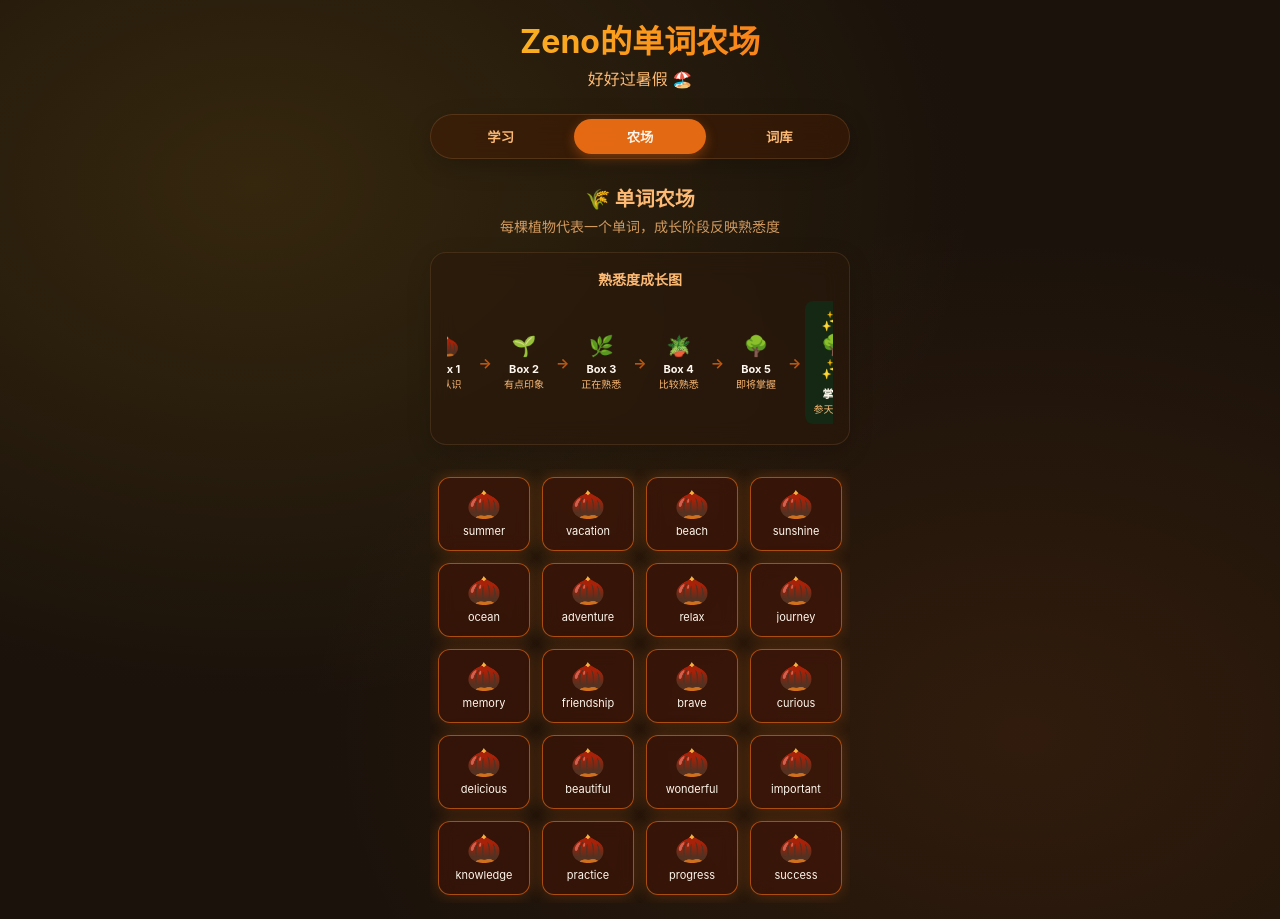
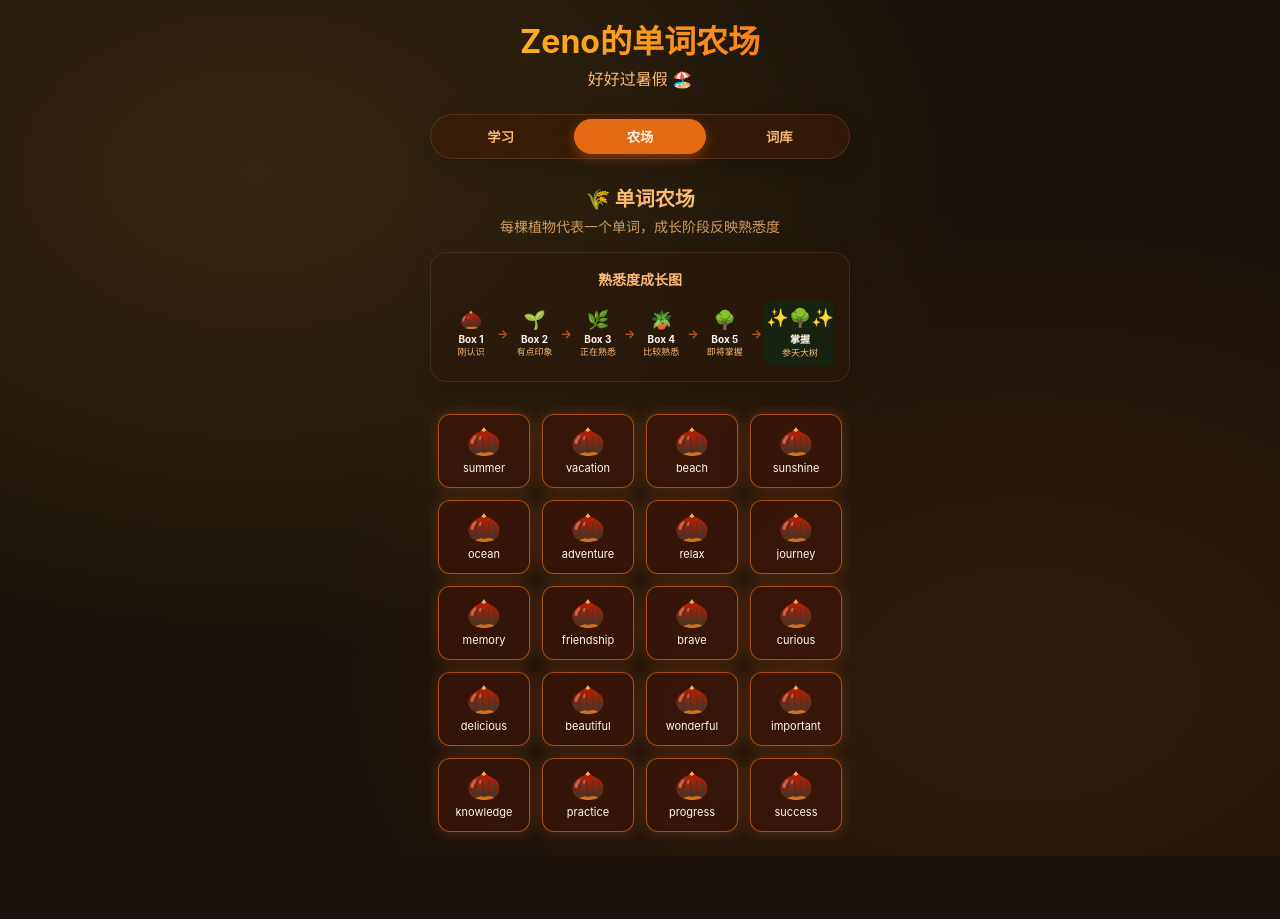
Before and after one commit to LynxBerry/StaticWebsite, a Next.js app: page / in a window 1280 px wide. Both pictures are taken after a click on the button "农场". After the commit the page ends 856 px from the top, so only its background shows below. Built offline with nearby package versions, Linux system fonts and the light colour scheme.

Commit message:
fix: make legend compact and horizontally scrollable

```diff
--- a/app/globals.css
+++ b/app/globals.css
@@ -438,54 +438,63 @@ header p {
 .legend-steps {
   display: flex;
   align-items: center;
-  justify-content: center;
-  gap: 0.25rem;
+  justify-content: flex-start;
+  gap: 0.125rem;
   overflow-x: auto;
-  padding-bottom: 0.25rem;
+  padding-bottom: 0.5rem;
+  margin-bottom: -0.5rem;
+  scrollbar-width: none;
+  -ms-overflow-style: none;
+}
+
+.legend-steps::-webkit-scrollbar {
+  display: none;
 }
 
 .legend-step-wrapper {
   display: flex;
   align-items: center;
-  gap: 0.25rem;
+  gap: 0.125rem;
+  flex-shrink: 0;
 }
 
 .legend-step {
   display: flex;
   flex-direction: column;
   align-items: center;
-  min-width: 3.5rem;
-  padding: 0.5rem 0.25rem;
+  min-width: 3rem;
+  padding: 0.375rem 0.125rem;
   border-radius: 0.5rem;
   transition: background 0.2s ease;
 }
 
 .legend-step.mastered {
-  background: #142814;
+  background: rgba(20, 40, 20, 0.7);
 }
 
 .legend-icon {
-  font-size: 1.25rem;
-  margin-bottom: 0.25rem;
+  font-size: 1.125rem;
+  margin-bottom: 0.2rem;
 }
 
 .legend-box {
-  font-size: 0.6875rem;
+  font-size: 0.625rem;
   font-weight: 700;
   color: #fff7ed;
 }
 
 .legend-desc {
-  font-size: 0.625rem;
+  font-size: 0.5625rem;
   color: #fdba74;
   white-space: nowrap;
 }
 
 .legend-arrow {
   color: #f97316;
-  font-size: 0.875rem;
+  font-size: 0.75rem;
   font-weight: 700;
   opacity: 0.7;
+  flex-shrink: 0;
 }
 
 /* Farm */
```
